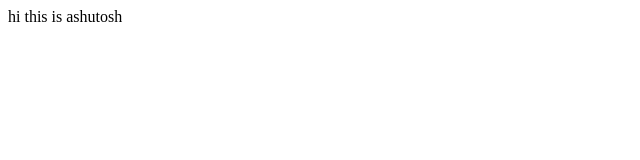
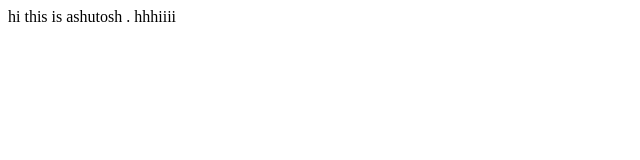
Before and after one commit to ashuk204/ashuk204.github.io, a plain HTML site: page index.html in a window 1280 px wide. Shown: the full height of the page, 0-640 px from the left. Drawn offline with Linux system fonts and the light colour scheme.

Commit message:
Update index.html

```diff
--- a/index.html
+++ b/index.html
@@ -2,6 +2,6 @@
 <head>
 </head>
 <boby>
-  hi this is ashutosh
+  hi this is ashutosh . hhhiiii
 </boby
 </html>
```
